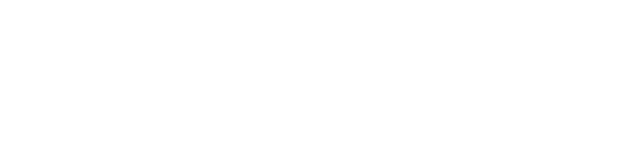
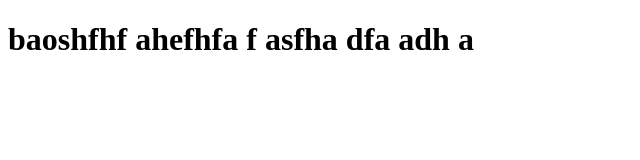
Before and after one commit to Hridoyskrecth/my-first-website, a plain HTML site: page index.html in a window 1280 px wide. Shown: the whole page, without its empty margins (0-640 px from the left). Drawn offline with Linux system fonts and the light colour scheme.

Commit message:
added a header

```diff
--- a/index.html
+++ b/index.html
@@ -5,10 +5,11 @@
     <meta charset="UTF-8">
     <meta name="viewport" content="width=device-width, initial-scale=1.0">
     <title>Document</title>
+    <h1> baoshfhf ahefhfa f asfha dfa adh a</h1>
 </head>
 
 <body>
 
 </body>
 
-</html>
+</html><br>
```
